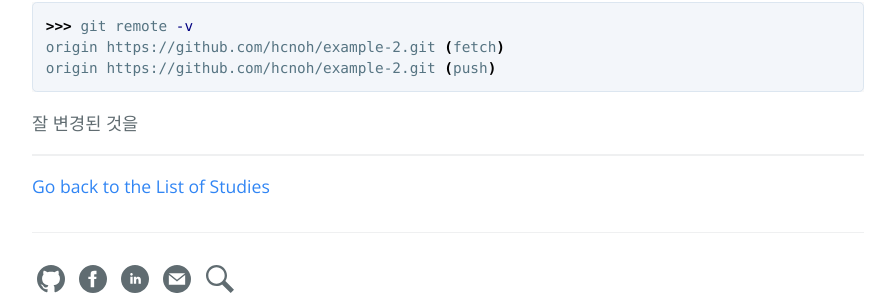
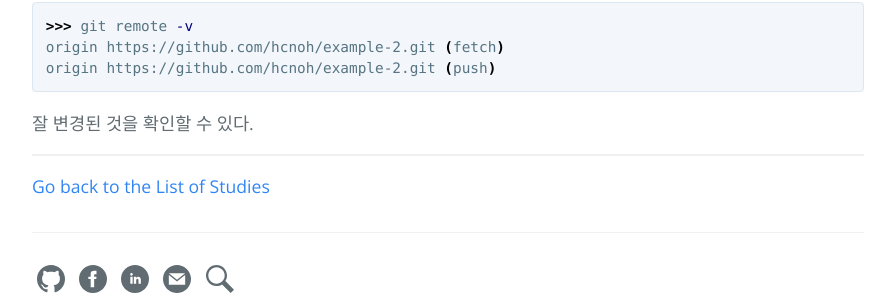
Before and after one commit to hcnoh/hcnoh.github.io, a Jekyll site: the page built from _posts/2018-08-20-git-basic-usage.md, in a window 1280 px wide and 900 px high, scrolled down 6191 px. Shown: the part 553-858 px from the top of the window, without its empty margins (192-1087 px from the left). Built offline with Jekyll 4.4.1, drawn with Linux system fonts in a browser that asks for light colours; comment, search, counter and statistics services are not loaded.

Commit message:
Update 2018-08-20-git-basic-usage.md

````diff
--- a/_posts/2018-08-20-git-basic-usage.md
+++ b/_posts/2018-08-20-git-basic-usage.md
@@ -260,4 +260,4 @@ origin https://github.com/hcnoh/example-2.git (fetch)
 origin https://github.com/hcnoh/example-2.git (push)
 ```
 
-잘 변경된 것을
+잘 변경된 것을 확인할 수 있다.
````
